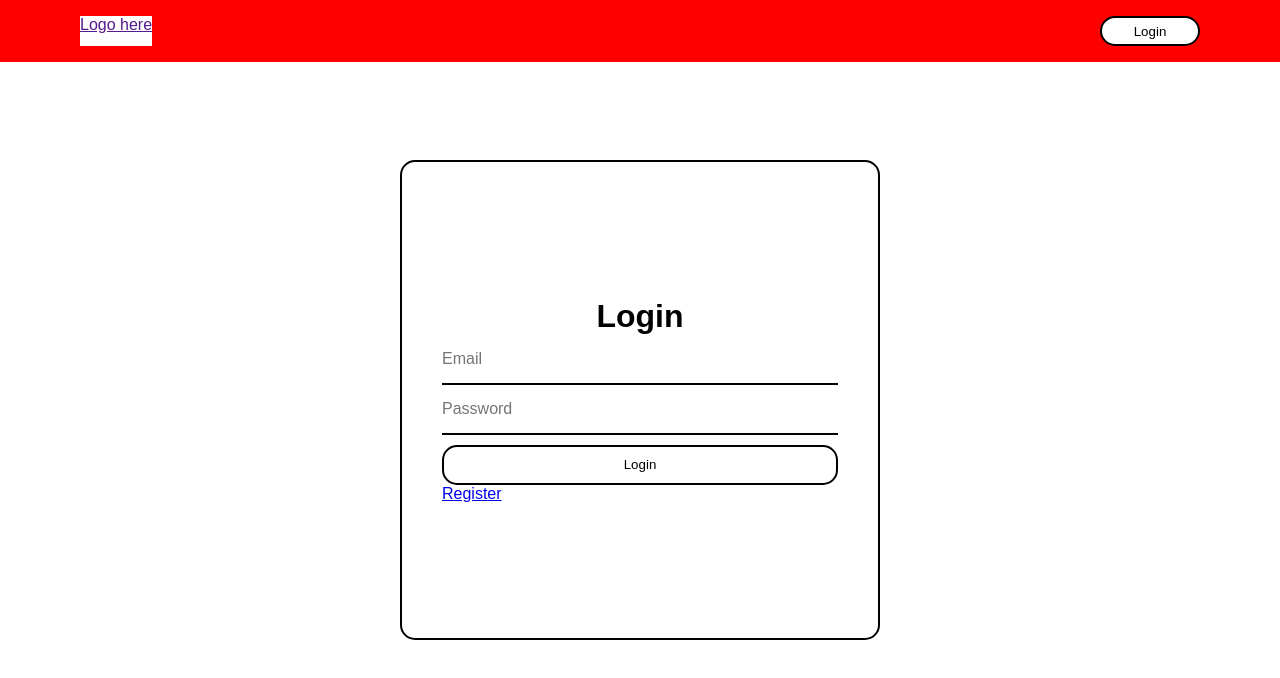
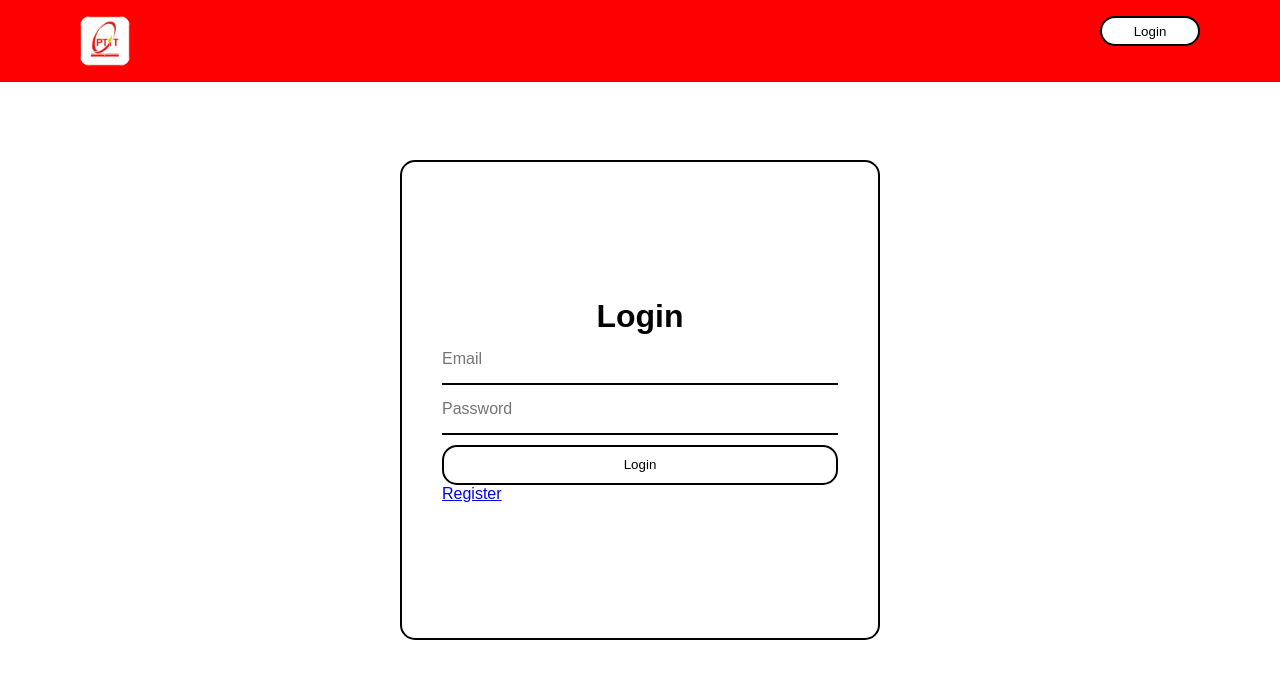
Before and after one commit to haodeptral/WebThiTracNghiem, a plain HTML site: page index.html in a window 1280 px wide. Drawn offline with Linux system fonts and the light colour scheme.

Commit message:
Add Asset

```diff
--- a/index.html
+++ b/index.html
@@ -10,7 +10,7 @@
 
 <body>
   <header>
-    <a href="">Logo here</a>
+    <img src="asset/logo.png" alt="logo">
     <!-- <input type="text"> -->
     <button id="loginButton">Login</button>
   </header>
--- a/style.css
+++ b/style.css
@@ -2,7 +2,11 @@
   --background: white;
   --red: red;
 }
-
+img{
+  max-width: 50px;
+  max-height: 50px;
+  border-radius: 20%;
+}
 * {
   margin: 0;
   padding: 0;
```
Also changed, not shown: asset/logo.png (added).
